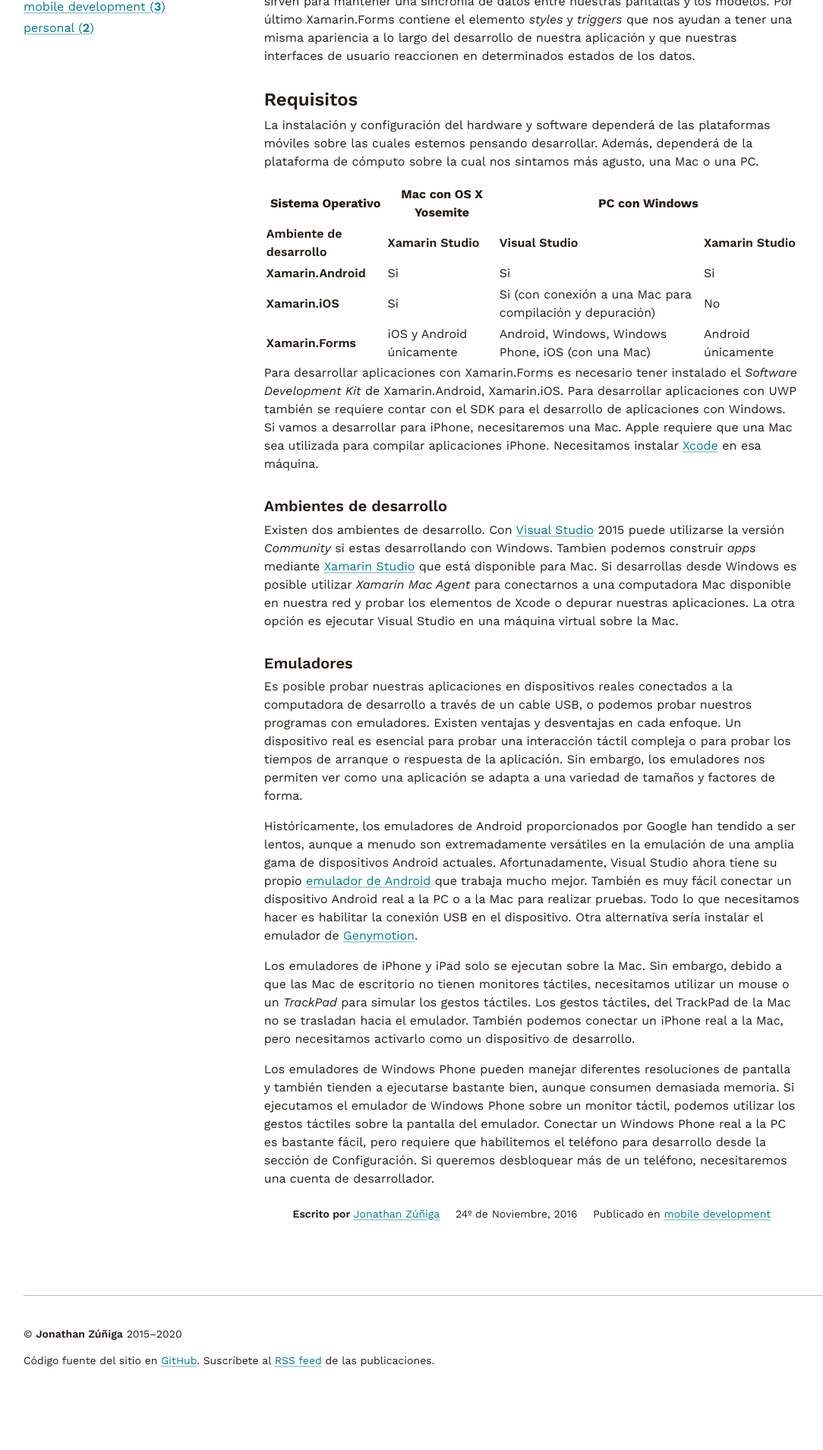
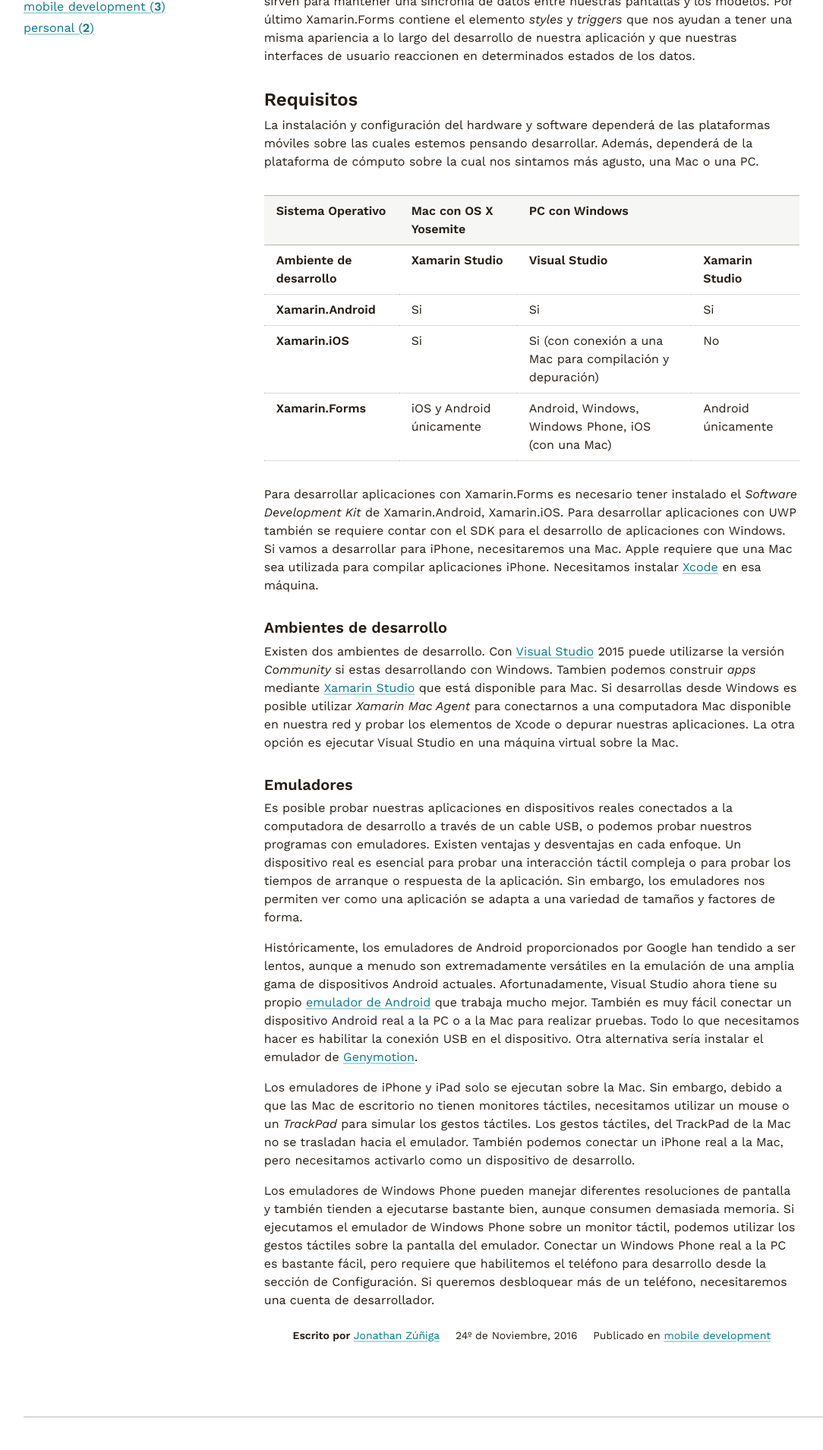
Before and after one commit to jonathanzuniga/jonathanzuniga.github.io, a Jekyll site: the page built from _posts/2016-11-24-comenzando-con-xamarin-forms.md, in a window 1280 px wide. Shown: the part 773-2682 px from the top of the page at 76% size, without its empty margins (1-1085 px from the left). Built offline with Jekyll 4.4.1, drawn with Linux system fonts in a browser that asks for light colours; before the commit the page ends 2637 px from its top, so only the background shows below that.

Commit message:
add table style

```diff
--- a/_sass/_colors.scss
+++ b/_sass/_colors.scss
@@ -7,7 +7,7 @@
 $color-neutral-dark-65: rgba($color-neutral-dark, 0.65);
 $color-neutral-dark-30: rgba($color-neutral-dark, 0.3);
 $color-neutral-dark-15: rgba($color-neutral-dark, 0.15);
-$color-neutral-dark-075: rgba($color-neutral-dark, 0.075);
+$color-neutral-dark-04: rgba($color-neutral-dark, 0.04);
 
 $color-functional-1: #fff;
 $color-functional-2: #a73205;
--- a/_sass/_reset.scss
+++ b/_sass/_reset.scss
@@ -207,3 +207,41 @@
 b {
     font-weight: $heading-font-weight;
 }
+
+table {
+    border-collapse: separate;
+    border-spacing: 0;
+    margin: $space-lg 0;
+    table-layout: auto;
+    width: 100%;
+    word-break: normal;
+
+    th {
+        background-color: $color-neutral-dark-04;
+        border-top: $border-width $border-style $border-color;
+        border-bottom: $border-width $border-style $border-color;
+        font-weight: $heading-font-weight;
+        text-align: left;
+        word-break: normal;
+    }
+
+    td {
+        border-bottom: $border-width dotted $border-color;
+    }
+
+    th,
+    td {
+        padding: $space-sm $space;
+        vertical-align: top;
+
+        @media (-webkit-min-device-pixel-ratio: 2), (min-resolution: 192dpi) {
+            border-width: #{$border-width / 2};
+        }
+    }
+
+    @media screen and (max-width: $bp-md-min-width) {
+        display: block;
+        overflow-x: auto;
+        overflow-y: hidden;
+    }
+}
```
